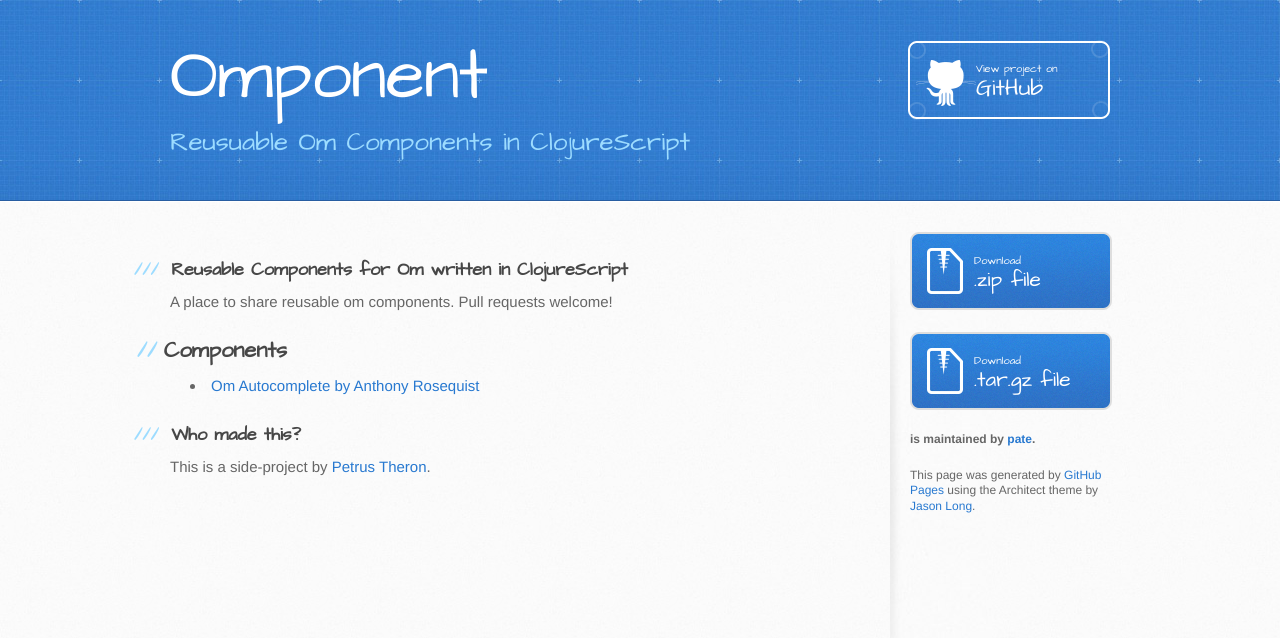
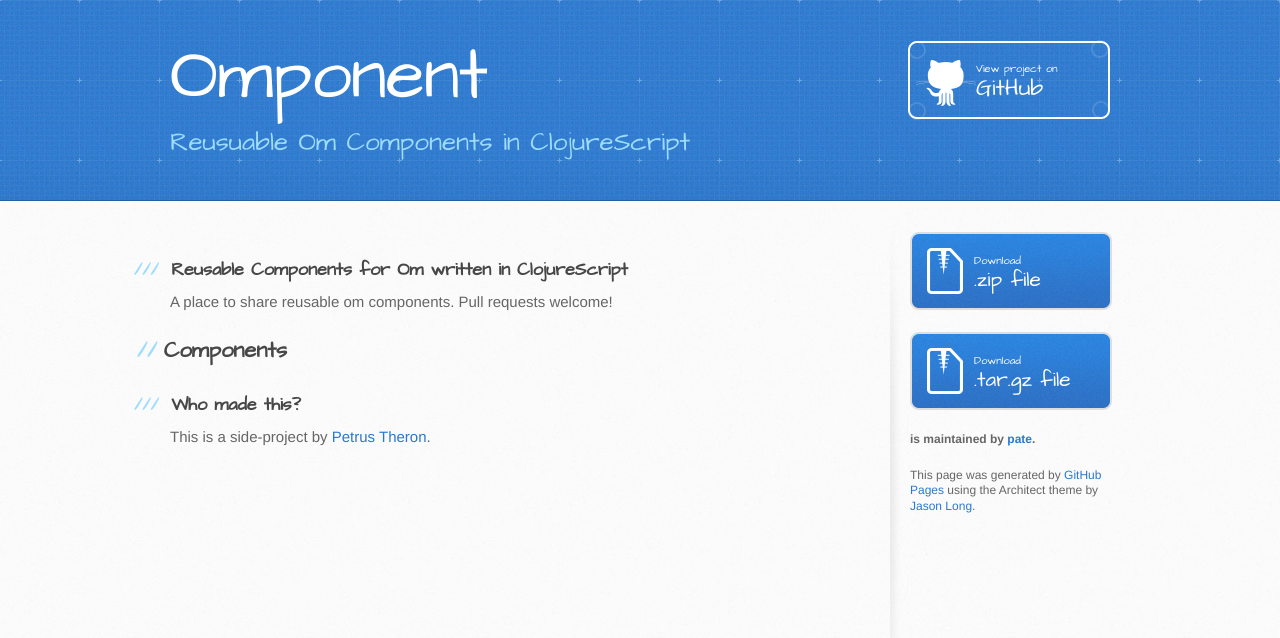
Before and after one commit to theronic/omponent, a Jekyll site: the page built from index.md, in a window 1280 px wide. Shown: the top 638 px of the page. Built offline with Jekyll 4.4.1, drawn with Linux system fonts in a browser that asks for light colours.

Commit message:
Update index.md

```diff
--- a/index.md
+++ b/index.md
@@ -9,7 +9,7 @@
 ## Components
 
 <ul>
-  {% for post in site.posts limit: 5 %}
+  {% for post in site.posts.components %}
     <li><a href="{{ post.url }}">{{ post.title }}</a></li>
   {% endfor %}
 </ul>
```
